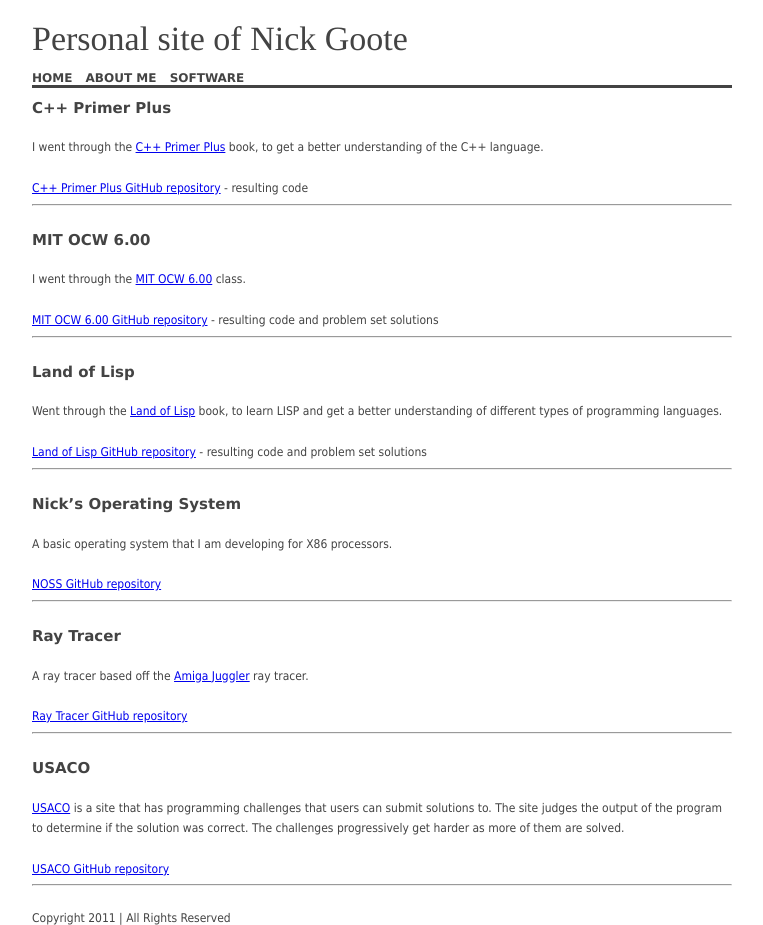
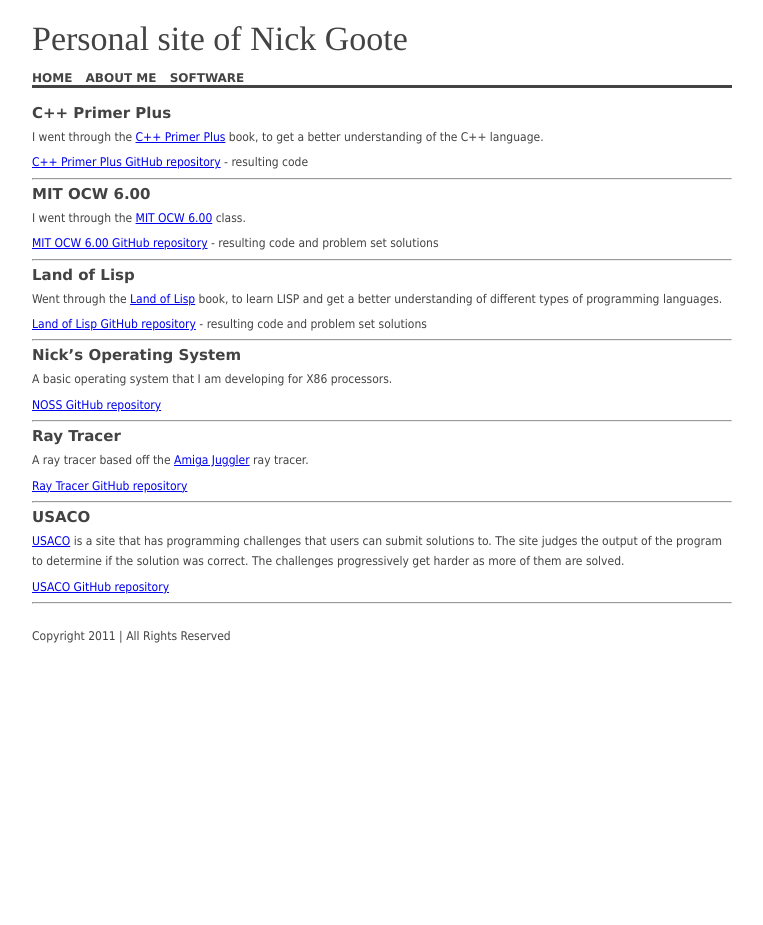
Before and after one commit to SaintNicholas/saintnicholas.github.com, a Jekyll site: the page built from software/index.markdown, in a window 1280 px wide. Shown: the whole page, without its empty margins (258-1021 px from the left). Built offline with Jekyll 4.4.1, drawn with Linux system fonts in a browser that asks for light colours; after the commit the page ends 900 px from its top, so only the background shows below that.

Commit message:
Updating layout.

```diff
--- a/about/index.markdown
+++ b/about/index.markdown
@@ -7,6 +7,4 @@
 
 I put this site together as a place to collect the different projects that I am working on.  My [original server setup](/about/old_server_setup) was running on one of my personal computers, using Apache and DokuWiki.  My [new server setup](/about/new_server_setup) is running on GitHub Pages, being generated by [Jekyll](https://github.com/mojombo/jekyll).
 
-<br/>
-
 [Resume](/files/Goote_Resume.pdf)
--- a/about/old_server_setup/index.markdown
+++ b/about/old_server_setup/index.markdown
@@ -7,7 +7,7 @@
 
 I wanted to run a webserver from a computer running Ubuntu Server at my house, and I wanted to use nickgoote.com to access the webserver.  I registered nickgoote.com with GoDaddy to get this done.  My end configuration is shown in the picture below.  I'll refer to this picture in later sections.
 
-![Old Server Setup](serversetup.png){:width="213" height="157"}
+![Old Server Setup](serversetup.png){:width="75%" height="75%"}
 
 ## Windows Machine Configuration ##
 
@@ -123,7 +123,7 @@
 
 I used www.ZoneEdit.com for my DNS configuration.  It's free, and is has worked really well so far.  My DNS configuration is shown below.
 
-![Server DNS](serverdns.png)
+![Server DNS](serverdns.png){:width="50%" height="50%"}
 
 The A record points my domain, nickgoote.com, to my current IP address, 68.40.8.204.  This is my Comcast given dynamic IP address, which needs to be updated occasionally.  To update it, I used ddclient from the Ubuntu Server, which I'll discuss later.
 
--- a/css/css.css
+++ b/css/css.css
@@ -68,11 +68,11 @@
 
 #insidecontent p, ul, li
 {
-    margin:          0;
     color:           #434343;
     font-family:     Tahoma;
     font-size:       1.2em;
     line-height:     170%;
+    margin:          5px 0;
 }
 
 h1
@@ -80,6 +80,7 @@
 	margin:          0;
 	font-weight:     bold;
 	color:           #434343;
+    margin:          5px 0;
 }
 
 h2
@@ -87,6 +88,7 @@
     margin:          0;
     font-weight:     bold;
     color:           #434343;
+    margin:          5px 0;
 }
 
 #footer
--- a/software/index.markdown
+++ b/software/index.markdown
@@ -5,81 +5,47 @@
 
 ## C++ Primer Plus
 
-<br/>
-
 I went through the [C++ Primer Plus](http://www.amazon.com/Primer-Plus-5th-Stephen-Prata/dp/0672326973) book, to get a better understanding of the C++ language.
-
-<br/>
 
 [C++ Primer Plus GitHub repository](https://github.com/SaintNicholas/Cpp-Primer-Plus) - resulting code
 
 ---
 
-<br/>
-
 ## MIT OCW 6.00
 
-<br/>
-
 I went through the [MIT OCW 6.00](http://ocw.mit.edu/courses/electrical-engineering-and-computer-science/6-00-introduction-to-computer-science-and-programming-fall-2008/) class.
-
-<br/>
 
 [MIT OCW 6.00 GitHub repository](https://github.com/SaintNicholas/MIT-OCW-6.00) - resulting code and problem set solutions
 
 ---
 
-<br/>
-
 ## Land of Lisp
 
-<br/>
-
 Went through the [Land of Lisp](http://landoflisp.com/) book, to learn LISP and get a better understanding of different types of programming languages.
-
-<br/>
 
 [Land of Lisp GitHub repository](https://github.com/SaintNicholas/MIT-OCW-6.00) - resulting code and problem set solutions
 
 ---
 
-<br/>
-
 ## Nick's Operating System
 
-<br/>
-
 A basic operating system that I am developing for X86 processors.
-
-<br/>
 
 [NOSS GitHub repository](https://github.com/SaintNicholas/NOSS)
 
 ---
 
-<br/>
-
 ## Ray Tracer
 
-<br/>
-
 A ray tracer based off the [Amiga Juggler](http://meatfighter.com/juggler) ray tracer.
-
-<br/>
 
 [Ray Tracer GitHub repository](https://github.com/SaintNicholas/Cpp-Ray-Tracer)
 
 ---
 
-<br/>
-
 ## USACO
 
-<br/>
-
 [USACO](http://train.usaco.org/usacogate) is a site that has programming challenges that users can submit solutions to.  The site judges the output of the program to determine if the solution was correct.  The challenges progressively get harder as more of them are solved.
-
-<br/>
 
 [USACO GitHub repository](https://github.com/SaintNicholas/USACO)
 
```
Also changed, not shown: index.markdown (line endings or trailing spaces).
